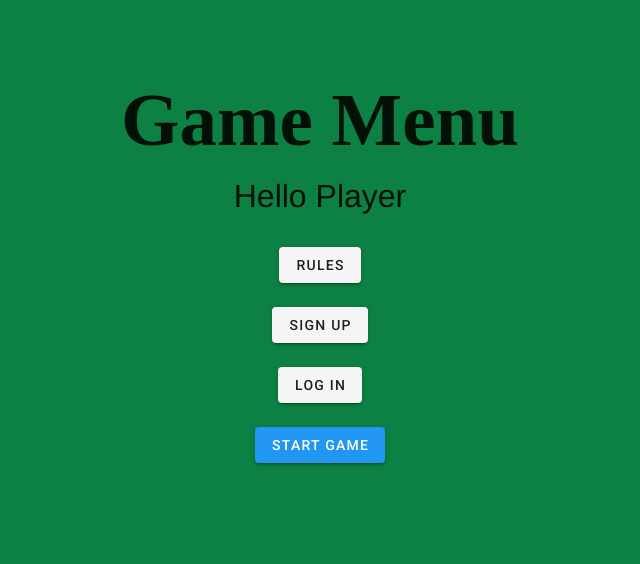
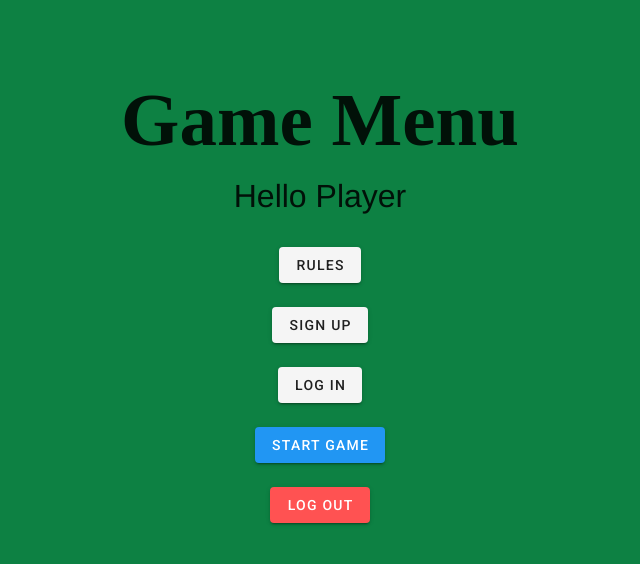
Before and after one commit to benjasper/de.htwg.wt.blackjack, a Vue app in the folder blackjack-frontend/: page /#/ in a window 1280 px wide. Shown: the top 564 px of the page, without its empty margins (320-960 px from the left). Built offline with nearby package versions, Linux system fonts and the light colour scheme; no server answers; sample sign-in values are in the browser's storage.

Commit message:
design changes

```diff
--- a/blackjack-frontend/src/views/Home.vue
+++ b/blackjack-frontend/src/views/Home.vue
@@ -31,7 +31,7 @@
 			</v-col>
 		</v-row>
 		<v-row>
-			<v-col v-if="isLoggedIn" cols="12" class="m-auto text-center">
+			<v-col v-if="this.isLoggedIn" cols="12" class="m-auto text-center">
 				<v-btn @click="logout" role="button" color="error">Log out</v-btn>
 			</v-col>
 		</v-row>
@@ -46,15 +46,14 @@ import axios from 'axios'
 @Component({})
 export default class Home extends Vue {
 	public name = 'Player'
-	public isLoggedIn = false
+	public isLoggedIn = store.getters.isLoggedIn
+
 	constructor() {
 		super()
 		this.setupLogin()
 	}
 
 	setupLogin() {
-		this.isLoggedIn = store.getters.isLoggedIn
-
 		const queryString = window.location.search
 		const urlParams = new URLSearchParams(queryString)
 
```
